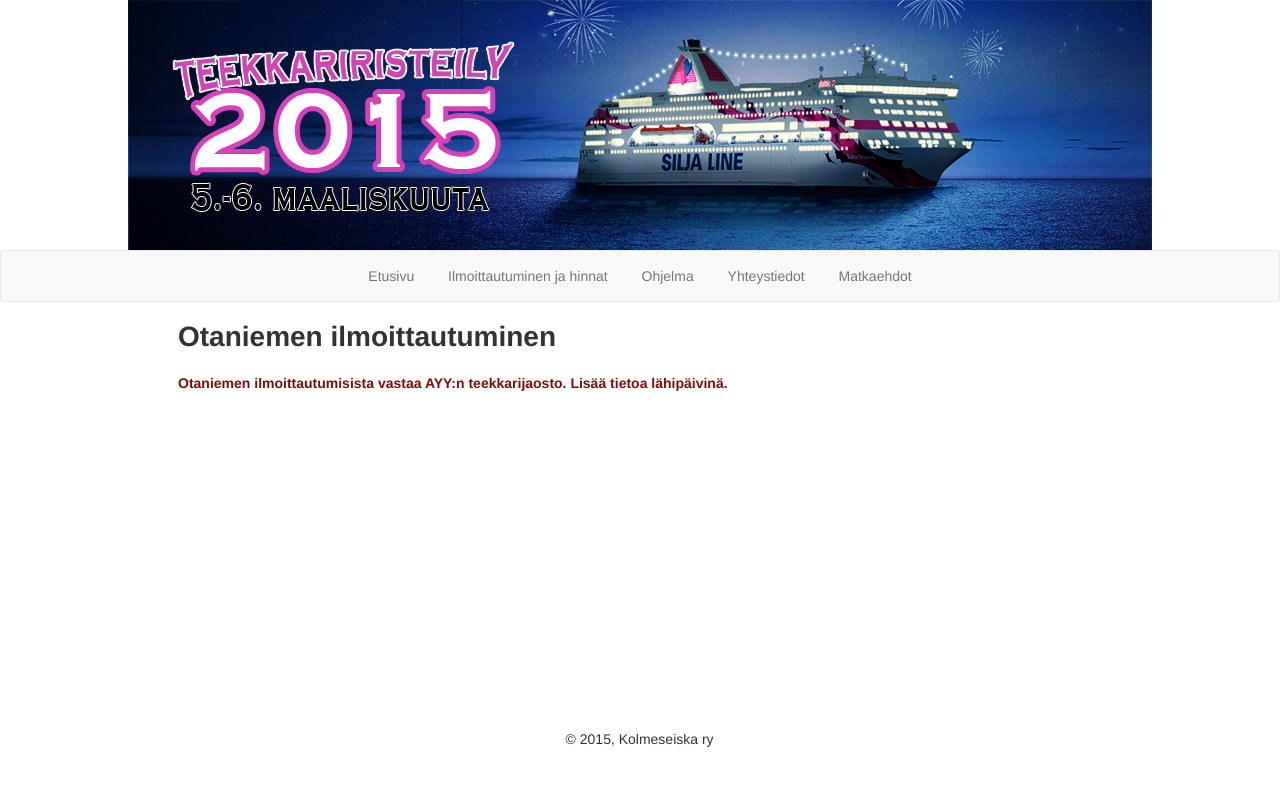
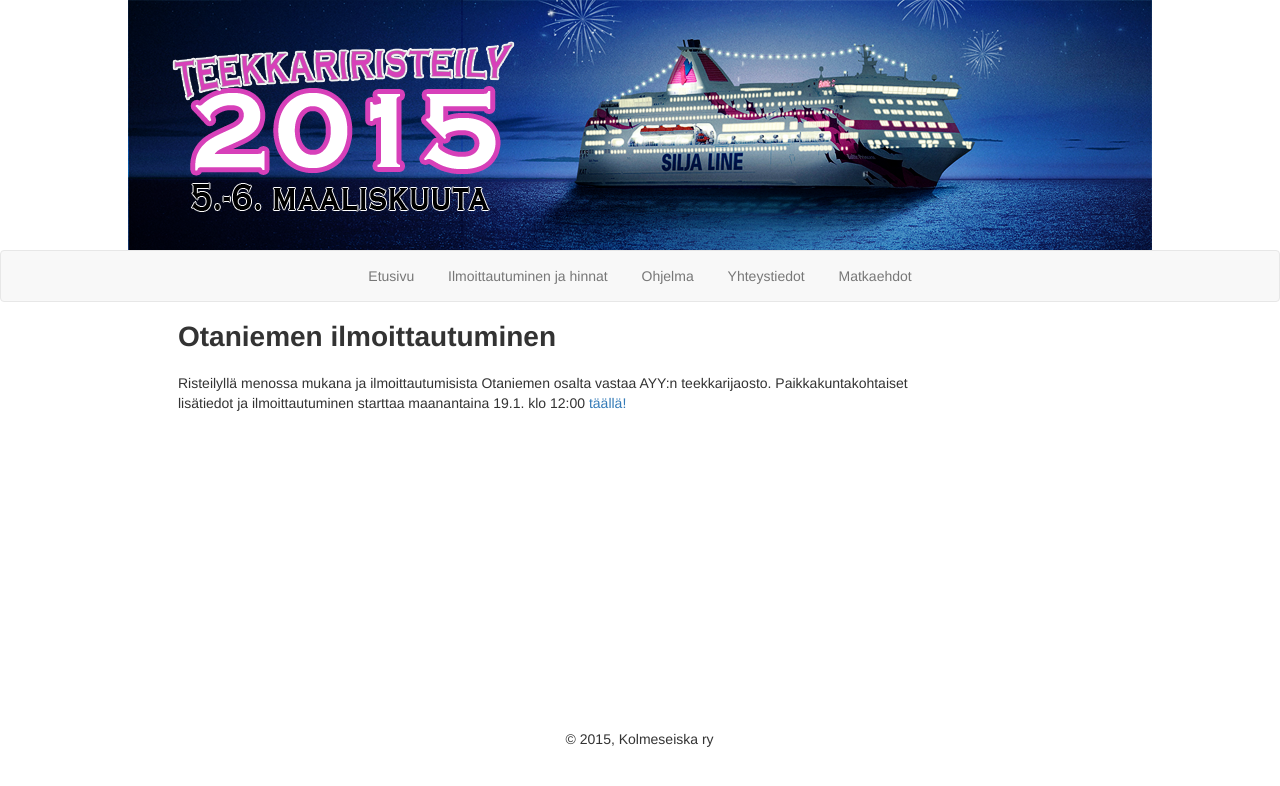
Before and after one commit to kolmeseiska/kolmeseiska.github.io, a Jekyll site: the page built from register/otaniemi.html, in a window 1280 px wide. Shown: the top 786 px of the page. Built offline with Jekyll 4.4.1, drawn with Linux system fonts in a browser that asks for light colours; nearby versions of some CDN libraries; some web fonts are replaced.

Commit message:
Update otaniemi.html

```diff
--- a/register/otaniemi.html
+++ b/register/otaniemi.html
@@ -5,6 +5,8 @@
 
 <h1>Otaniemen ilmoittautuminen</h1>
 
-<p class="todo">
-  Otaniemen ilmoittautumisista vastaa AYY:n teekkarijaosto. Lisää tietoa lähipäivinä.
+<p class="body">
+  Risteilyllä menossa mukana ja ilmoittautumisista Otaniemen osalta vastaa AYY:n teekkarijaosto.
+
+  Paikkakuntakohtaiset lisätiedot ja ilmoittautuminen starttaa maanantaina 19.1. klo 12:00 <a href="lomake.ayy.fi/teekkarijaosto/teekkariristeily">täällä!</a>
 </p>
```
